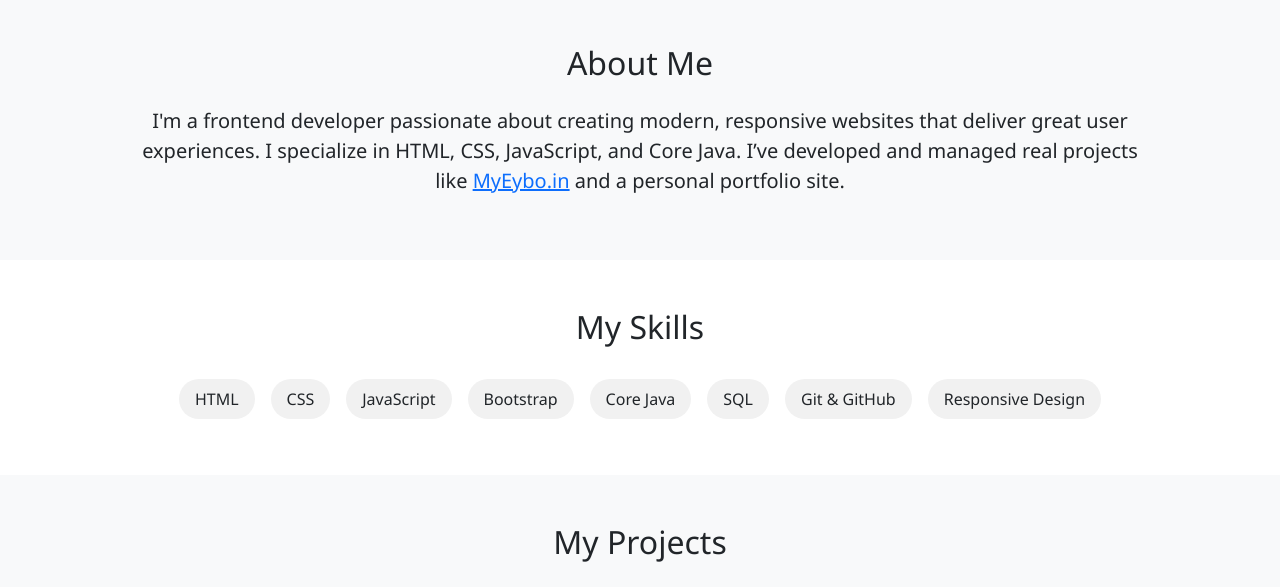
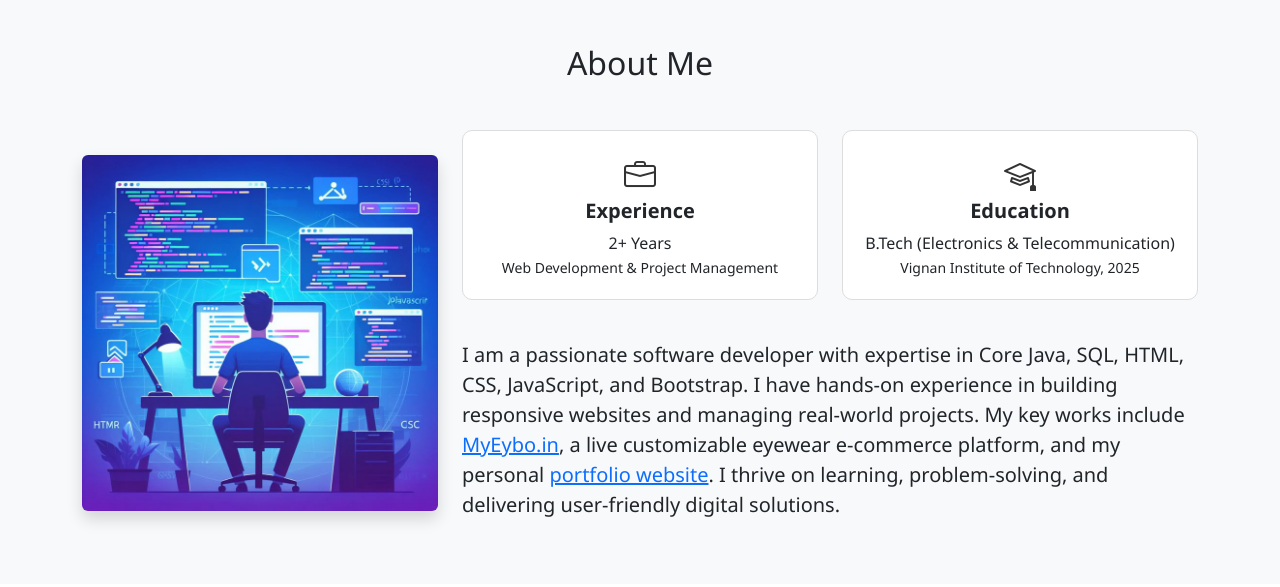
Before and after one commit to D-Rajesh14/portfolio, a plain HTML site: page index.html in a window 1280 px wide. Shown: the part 804-1391 px from the top of the page. Drawn offline with nearby package versions, Linux system fonts and the light colour scheme.

Commit message:
Updated About Me section and profile photo

```diff
--- a/index.html
+++ b/index.html
@@ -11,6 +11,17 @@
     .skill-badge { margin: 8px; padding: 8px 16px; border-radius: 20px; background: #f1f1f1; display: inline-block; }
     .project-card img { height: 200px; object-fit: cover; }
     .filter-btn { margin: 5px; border-radius: 25px; }
+    .about-box {
+      border: 1px solid #ddd;
+      border-radius: 10px;
+      padding: 20px;
+      background: #fff;
+      height: 100%;
+    }
+    .about-box i {
+      font-size: 2rem;
+      color: #333;
+    }
   </style>
 </head>
 <body>
@@ -63,12 +74,44 @@
 </section>
 
 <!-- About Section -->
-<section class="about-section bg-light py-5" id="about">
-  <div class="container text-center">
-    <h2 class="mb-4">About Me</h2>
-    <p class="lead px-3 px-md-5">
-      I'm a frontend developer passionate about creating modern, responsive websites that deliver great user experiences. I specialize in HTML, CSS, JavaScript, and Core Java. I’ve developed and managed real projects like <a href="https://www.myeybo.in" target="_blank">MyEybo.in</a> and a personal portfolio site.
-    </p>
+<section class="about-section py-5 bg-light" id="about">
+  <div class="container">
+    <h2 class="text-center mb-5">About Me</h2>
+    <div class="row align-items-center">
+      <!-- Profile Image -->
+      <div class="col-md-4 text-center mb-4 mb-md-0">
+        <img src="img/developer.jpeg" alt="D Rajesh" class="img-fluid rounded shadow">
+      </div>
+      <!-- Info -->
+      <div class="col-md-8">
+        <div class="row mb-4">
+          <div class="col-sm-6 mb-3">
+            <div class="about-box text-center">
+              <i class="bi bi-briefcase mb-2"></i>
+              <h5 class="fw-bold">Experience</h5>
+              <p class="mb-0">2+ Years</p>
+              <small>Web Development & Project Management</small>
+            </div>
+          </div>
+          <div class="col-sm-6 mb-3">
+            <div class="about-box text-center">
+              <i class="bi bi-mortarboard mb-2"></i>
+              <h5 class="fw-bold">Education</h5>
+              <p class="mb-0">B.Tech (Electronics & Telecommunication)</p>
+              <small>Vignan Institute of Technology, 2025</small>
+            </div>
+          </div>
+        </div>
+        <p class="lead">
+          I am a passionate software developer with expertise in Core Java, SQL, HTML, CSS, JavaScript, and Bootstrap.
+          I have hands-on experience in building responsive websites and managing real-world projects.
+          My key works include <a href="https://www.myeybo.in" target="_blank">MyEybo.in</a>,
+          a live customizable eyewear e-commerce platform, and my personal
+          <a href="https://drajeshportfolio.online" target="_blank">portfolio website</a>.
+          I thrive on learning, problem-solving, and delivering user-friendly digital solutions.
+        </p>
+      </div>
+    </div>
   </div>
 </section>
 
@@ -107,23 +150,26 @@
 <section class="contact-section py-5" id="contact">
   <div class="container">
     <h2 class="text-center mb-4">Get in Touch</h2>
-    <form class="mx-auto" style="max-width:600px">
+    <form action="https://formspree.io/f/mrblrkdr" method="POST" class="mx-auto" style="max-width:600px">
       <div class="mb-3">
         <label for="name" class="form-label">Name</label>
-        <input type="text" class="form-control" id="name" required>
+        <input type="text" class="form-control" id="name" name="name" required>
       </div>
       <div class="mb-3">
         <label for="email" class="form-label">Email</label>
-        <input type="email" class="form-control" id="email" required>
+        <input type="email" class="form-control" id="email" name="_replyto" required>
       </div>
       <div class="mb-3">
         <label for="message" class="form-label">Message</label>
-        <textarea class="form-control" id="message" rows="4" required></textarea>
+        <textarea class="form-control" id="message" name="message" rows="4" required></textarea>
       </div>
+      <!-- Optional: Redirect after submit -->
+      <input type="hidden" name="_redirect" value="thankyou.html">
       <button type="submit" class="btn btn-primary">Send Message</button>
     </form>
   </div>
 </section>
+
 
 <!-- Footer -->
 <footer class="footer-section text-center bg-dark text-white py-3">
```
Also changed, not shown: img/D Rajesh.png, img/developer.jpeg (added), 2 other files.
